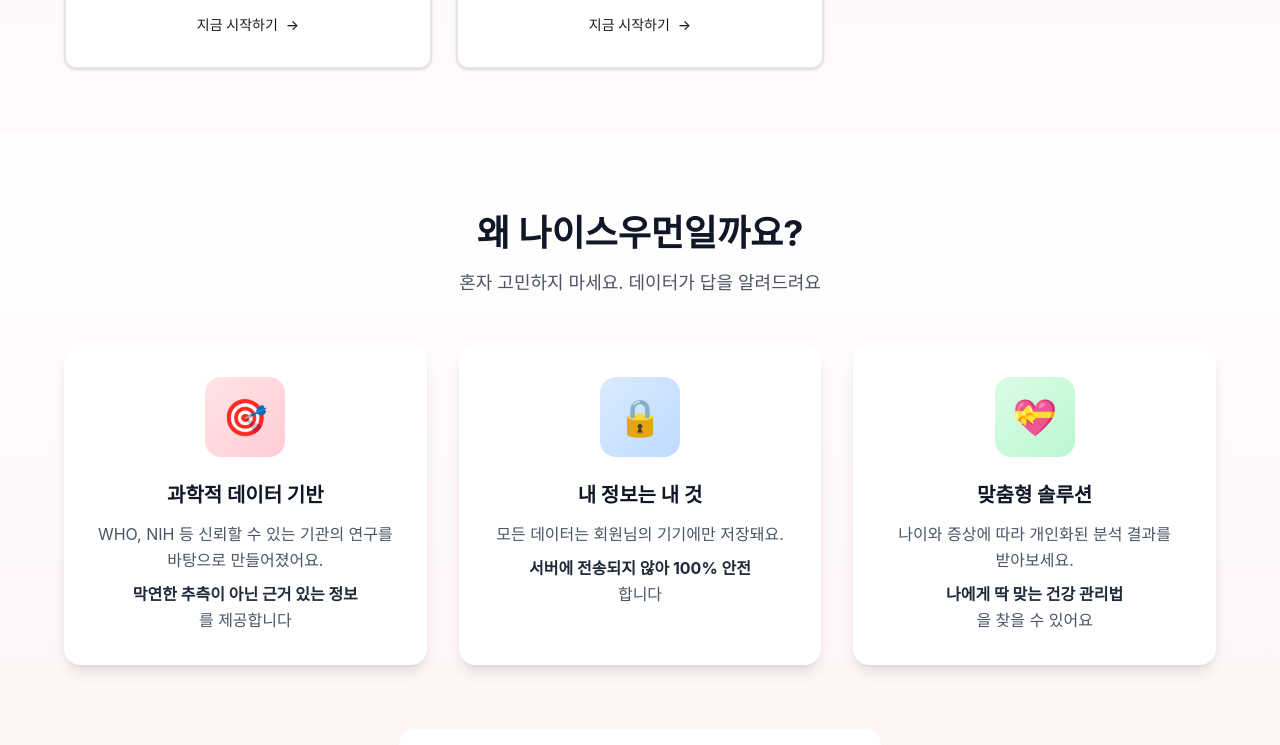
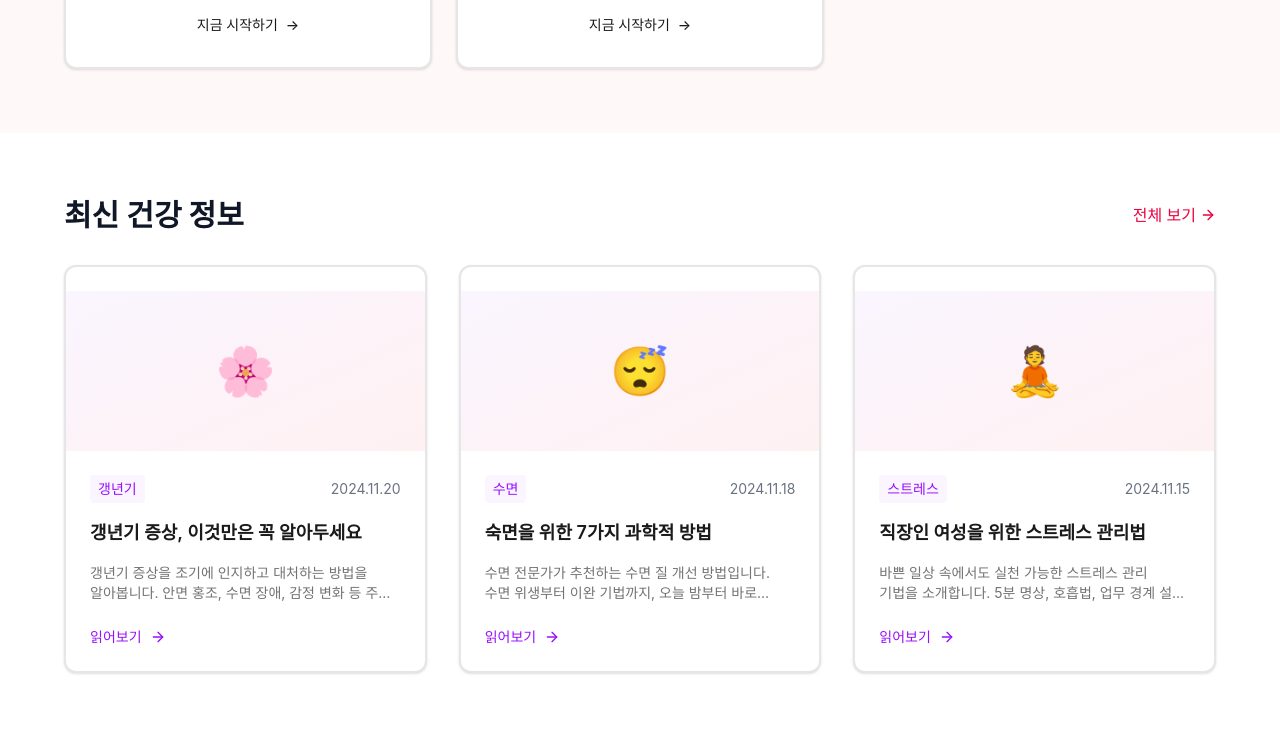
Before and after one commit to lsk7209/womon3055, a Next.js app: page / in a window 1280 px wide. Shown: the part 1600-2345 px from the top of the page. Built offline with nearby package versions, Linux system fonts and the light colour scheme; no server answers; a web font is replaced by a local one.

Commit message:
Update blog content, sitemap, homepage, and fix build errors

```diff
--- a/src/app/blog/iron-deficiency-women/page.tsx
+++ b/src/app/blog/iron-deficiency-women/page.tsx
@@ -2,7 +2,7 @@
 import Link from "next/link";
 import { Button } from "@/components/ui/button";
 import { Card, CardContent } from "@/components/ui/card";
-import { Calendar, Clock, ArrowLeft, Share2, Droplet, Utensils, AlertCircle, Pill } from "lucide-react";
+import { Calendar, Clock, ArrowLeft, Share2, Droplet, Utensils, AlertCircle, Pill, Coffee } from "lucide-react";
 
 export const metadata: Metadata = {
     title: "여성의 철분 부족, 왜 중요한가요? | 나이스우먼 블로그",
--- a/src/app/page.tsx
+++ b/src/app/page.tsx
@@ -1,7 +1,7 @@
 import Link from "next/link";
 import { Button } from "@/components/ui/button";
 import { Card, CardContent, CardDescription, CardHeader, CardTitle } from "@/components/ui/card";
-import { Activity, Brain, Heart, Moon, Pill } from "lucide-react";
+import { Activity, Brain, Heart, Moon, Pill, ArrowRight } from "lucide-react";
 
 export default function Home() {
   // 구조화된 데이터 (JSON-LD)
@@ -227,6 +227,75 @@
         </div>
       </section>
 
+      {/* Latest Blog Posts Section */}
+      <section className="bg-white py-16">
+        <div className="container mx-auto px-4">
+          <div className="flex items-center justify-between mb-8 max-w-6xl mx-auto">
+            <h2 className="text-3xl font-bold text-gray-900">
+              최신 건강 정보
+            </h2>
+            <Link href="/blog" className="text-rose-600 font-medium hover:text-rose-700 flex items-center gap-1">
+              전체 보기 <ArrowRight className="w-4 h-4" />
+            </Link>
+          </div>
+
+          <div className="grid md:grid-cols-3 gap-8 max-w-6xl mx-auto">
+            {[
+              {
+                slug: "menopause-symptoms-guide",
+                title: "갱년기 증상, 이것만은 꼭 알아두세요",
+                excerpt: "갱년기 증상을 조기에 인지하고 대처하는 방법을 알아봅니다. 안면 홍조, 수면 장애, 감정 변화 등 주요 증상과 관리법을 소개합니다.",
+                category: "갱년기",
+                date: "2024.11.20",
+                emoji: "🌸"
+              },
+              {
+                slug: "sleep-quality-improvement",
+                title: "숙면을 위한 7가지 과학적 방법",
+                excerpt: "수면 전문가가 추천하는 수면 질 개선 방법입니다. 수면 위생부터 이완 기법까지, 오늘 밤부터 바로 실천할 수 있는 팁을 공유합니다.",
+                category: "수면",
+                date: "2024.11.18",
+                emoji: "😴"
+              },
+              {
+                slug: "stress-management-techniques",
+                title: "직장인 여성을 위한 스트레스 관리법",
+                excerpt: "바쁜 일상 속에서도 실천 가능한 스트레스 관리 기법을 소개합니다. 5분 명상, 호흡법, 업무 경계 설정 등 실용적인 방법들을 알아봅니다.",
+                category: "스트레스",
+                date: "2024.11.15",
+                emoji: "🧘"
+              }
+            ].map((post) => (
+              <Link key={post.slug} href={`/blog/${post.slug}`} className="group">
+                <Card className="h-full hover:shadow-xl transition-all duration-300 overflow-hidden border-2 hover:border-purple-100">
+                  <div className="h-40 bg-gradient-to-br from-purple-50 to-rose-50 flex items-center justify-center">
+                    <span className="text-5xl">{post.emoji}</span>
+                  </div>
+                  <CardHeader>
+                    <div className="flex items-center justify-between text-sm mb-2">
+                      <span className="text-purple-600 font-medium bg-purple-50 px-2 py-1 rounded">{post.category}</span>
+                      <span className="text-gray-500">{post.date}</span>
+                    </div>
+                    <CardTitle className="text-lg group-hover:text-purple-600 transition-colors line-clamp-2">
+                      {post.title}
+                    </CardTitle>
+                    <CardDescription className="line-clamp-2 mt-2">
+                      {post.excerpt}
+                    </CardDescription>
+                  </CardHeader>
+                  <CardContent>
+                    <div className="flex items-center gap-2 text-sm text-purple-600 font-medium group-hover:gap-3 transition-all">
+                      <span>읽어보기</span>
+                      <ArrowRight className="w-4 h-4" />
+                    </div>
+                  </CardContent>
+                </Card>
+              </Link>
+            ))}
+          </div>
+        </div>
+      </section>
+
       {/* Features Section */}
       <section className="bg-gradient-to-b from-white to-rose-50 py-20">
         <div className="container mx-auto px-4">
--- a/src/app/sitemap.ts
+++ b/src/app/sitemap.ts
@@ -64,6 +64,36 @@
         },
         {
             url: `${baseUrl}/blog/menopause-symptoms-guide`,
+            lastModified: currentDate,
+            changeFrequency: "monthly",
+            priority: 0.8,
+        },
+        {
+            url: `${baseUrl}/blog/sleep-quality-improvement`,
+            lastModified: currentDate,
+            changeFrequency: "monthly",
+            priority: 0.8,
+        },
+        {
+            url: `${baseUrl}/blog/stress-management-techniques`,
+            lastModified: currentDate,
+            changeFrequency: "monthly",
+            priority: 0.8,
+        },
+        {
+            url: `${baseUrl}/blog/iron-deficiency-women`,
+            lastModified: currentDate,
+            changeFrequency: "monthly",
+            priority: 0.8,
+        },
+        {
+            url: `${baseUrl}/blog/hormone-balance-foods`,
+            lastModified: currentDate,
+            changeFrequency: "monthly",
+            priority: 0.8,
+        },
+        {
+            url: `${baseUrl}/blog/exercise-for-40s-women`,
             lastModified: currentDate,
             changeFrequency: "monthly",
             priority: 0.8,
--- a/src/components/layout/Footer.tsx
+++ b/src/components/layout/Footer.tsx
@@ -34,6 +34,7 @@
                         <h4 className="font-semibold text-gray-900">정보</h4>
                         <ul className="space-y-2 text-sm text-gray-600">
                             <li><Link href="/about" className="hover:text-rose-600 transition-colors">소개</Link></li>
+                            <li><Link href="/blog" className="hover:text-rose-600 transition-colors">블로그</Link></li>
                             <li><Link href="/faq" className="hover:text-rose-600 transition-colors">FAQ</Link></li>
                             <li><Link href="/contact" className="hover:text-rose-600 transition-colors">문의</Link></li>
                             <li><Link href="/privacy" className="hover:text-rose-600 transition-colors">개인정보처리방침</Link></li>
```
Also changed, not shown: 1 other file (tests, documents, lock files or other folders).
